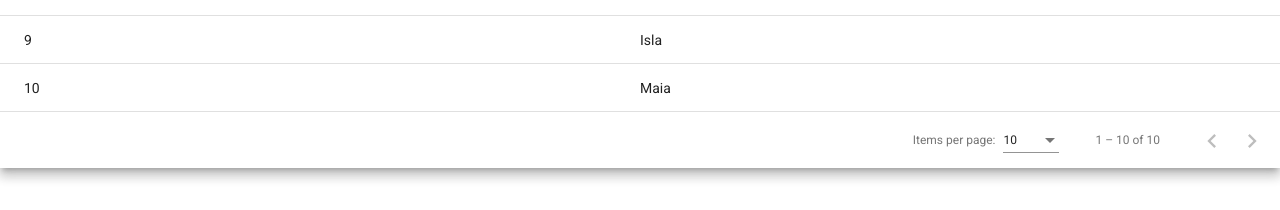
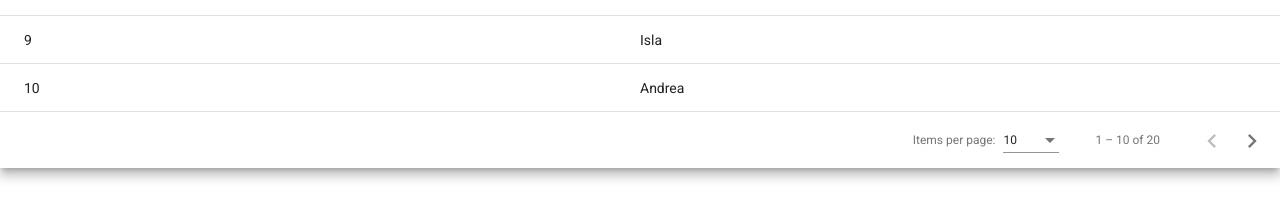
Before and after one commit to AndexIT/server-side-table, an Angular app: page / in a window 1280 px wide. Shown: the part 494-704 px from the top of the page. Built offline with nearby package versions, Linux system fonts and the light colour scheme.

Commit message:
paginator avanti e indietro

```diff
--- a/src/app/app.component.html
+++ b/src/app/app.component.html
@@ -29,7 +29,7 @@
   </table>
 
 	<mat-paginator [length]="resultsLength" [pageSize]="pageSize" matNativeControl
-		[pageSizeOptions]="[5, 10, 15, 20, 50, 100]" (page)="changePageSize($event.pageSize)">
+		[pageSizeOptions]="[5, 10, 15, 20, 50, 100]" (page)="changePageSize($event)">
 	</mat-paginator>
 
 </div>
--- a/src/app/app.component.ts
+++ b/src/app/app.component.ts
@@ -27,8 +27,7 @@ export class AppComponent implements OnInit {
   isLoadingResults = true;
   isRateLimitReached = false;
   pageSize = 10;
-  currentPage = new BehaviorSubject<number>(1);
-  currentPageSize = new BehaviorSubject<number>(this.pageSize);
+  currentPage = new BehaviorSubject<{pageIndex: number, pageSize: number}>({pageIndex: 0, pageSize: this.pageSize});
   currentFilter = new BehaviorSubject<string>("");
   currentSort = new BehaviorSubject<MatSort>({} as MatSort);
 
@@ -38,20 +37,24 @@ export class AppComponent implements OnInit {
 
   ngOnInit(): void {
 
-    this.data = combineLatest([this.currentSort, this.currentPage, this.currentFilter, this.currentPageSize])
+    this.data = combineLatest([this.currentSort, this.currentPage, this.currentFilter])
     .pipe(
       // startWith([undefined, ]),
-      switchMap(([sortChange, currentPage, currentFilter, pageSize]) => {
+      switchMap(([sortChange, currentPage, currentFilter]) => {
         this.isLoadingResults = true;
         return this.tableServ.getNewData(this.sort.active, this.sort.direction, currentPage, currentFilter);
       }),
       map((data: any) => {
         // Flip flag to show that loading has finished.
+        this.resultsLength = data.length;
+
+        if (this.currentPage.value.pageIndex !== 0) {
+          data.splice(0, (this.currentPage.value.pageIndex * this.currentPage.value.pageSize))
+        }
         data.splice(this.pageSize, data.length)
 
         this.isLoadingResults = false;
         this.isRateLimitReached = false;
-        this.resultsLength = data.length;
 
         return data;
       }),
@@ -69,13 +72,9 @@ export class AppComponent implements OnInit {
     this.currentFilter.next(filterValue);
   }
 
-  changePage(pageNumber: number): void {
-    this.currentPage.next(pageNumber);
-  }
-
-  changePageSize(size: number): void {
-    this.pageSize = size;
-    this.currentPageSize.next(size);
+  changePageSize(page: any) {
+    this.pageSize = page.pageSize;
+    this.currentPage.next({pageIndex: page.pageIndex, pageSize: page.pageSize});
   }
 
   applySort(sort: any) {
--- a/src/app/services/table.service.ts
+++ b/src/app/services/table.service.ts
@@ -9,7 +9,7 @@ export class TableService {
 
   constructor(private http: HttpClient) { }
 
-  getNewData(sort: string, order: string, page: number, filter: string): Observable<any> {
+  getNewData(sort: string, order: string, page: {pageIndex: number, pageSize: number}, filter: string): Observable<any> {
     return this.http.get<any>('./assets/mockData.json');
   }
 }
--- a/src/assets/mockData.json
+++ b/src/assets/mockData.json
@@ -37,7 +37,7 @@
   },
   {
     "id": "10",
-    "name": "Maia"
+    "name": "Andrea"
   },
   {
     "id": "11",
```
